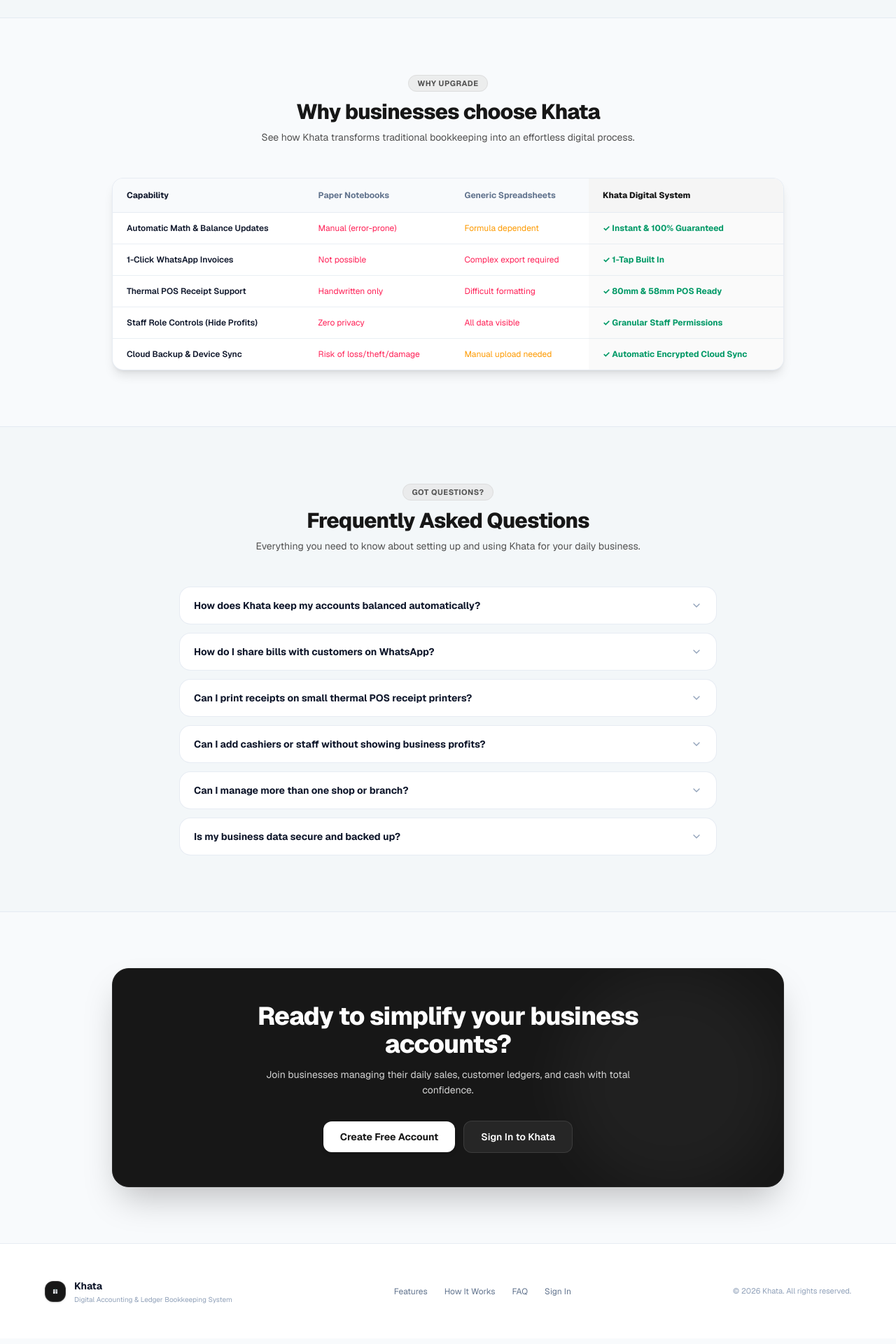
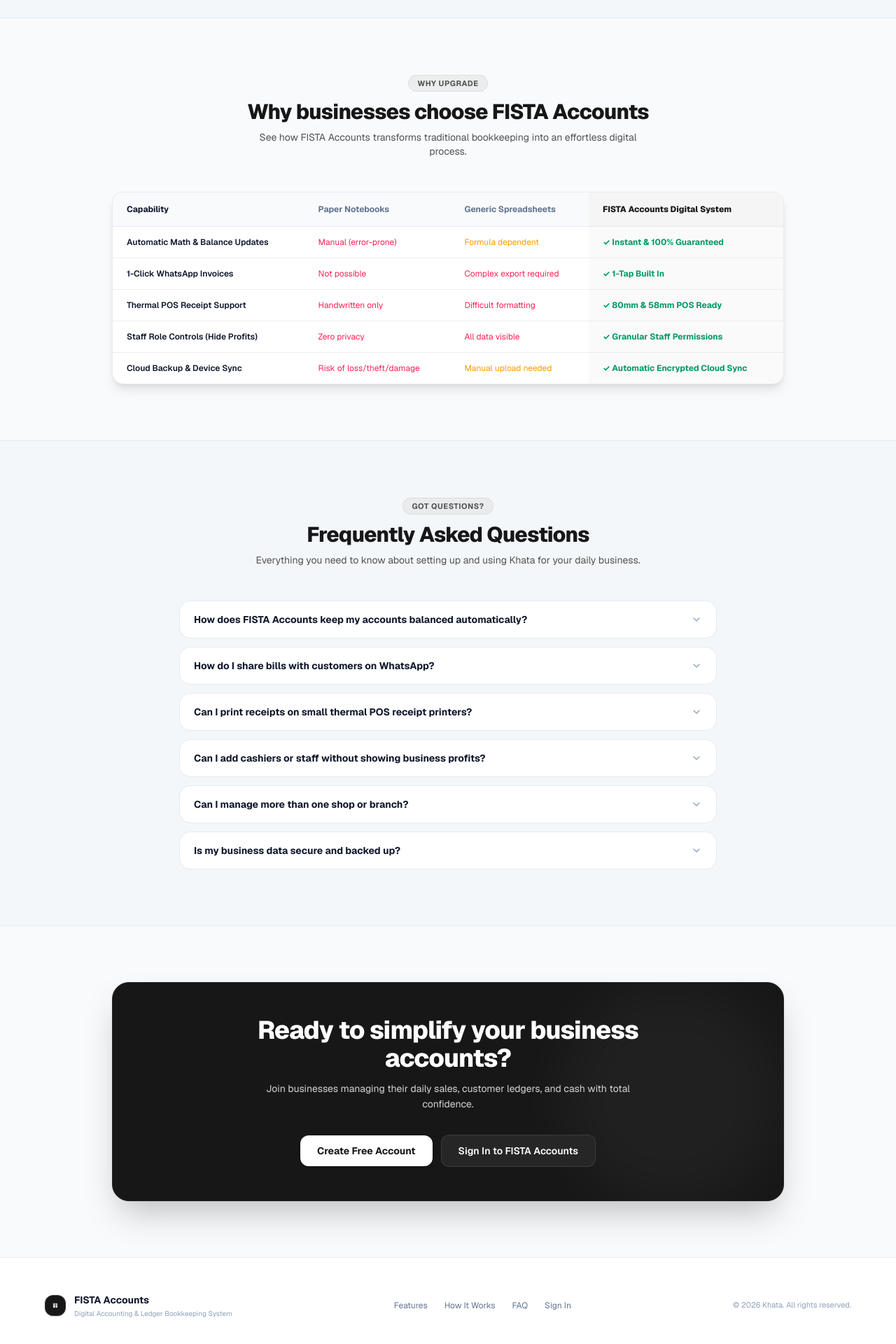
Before and after one commit to asad-naseem-692/digital-accounting-frontend, a Next.js app: page / in a window 1280 px wide. Shown: the part 2514-4434 px from the top of the page at 70% size. Built offline with nearby package versions, Linux system fonts and the light colour scheme; no server answers.

Commit message:
Update official webapp brand name to FISTA Accounts

```diff
--- a/app/(app)/layout.tsx
+++ b/app/(app)/layout.tsx
@@ -183,7 +183,7 @@
         <div className="flex flex-col items-center gap-3">
           <div className="w-8 h-8 rounded-full border-2 border-blue-600 border-t-transparent animate-spin" />
           <div className="text-slate-500 dark:text-slate-400 text-xs font-medium tracking-wide">
-            Loading Khata...
+            Loading FISTA Accounts...
           </div>
         </div>
       </div>
@@ -204,7 +204,7 @@
           </button>
           <KhataLogo size={28} />
           <span className="font-semibold text-sm tracking-tight text-slate-900 dark:text-white">
-            Khata
+            FISTA Accounts
           </span>
         </div>
 
@@ -231,7 +231,7 @@
             <KhataLogo size={32} />
             <div>
               <div className="font-bold text-sm text-slate-900 dark:text-white tracking-tight leading-tight">
-                Khata
+                FISTA Accounts
               </div>
               <div className="text-[10px] text-slate-400 dark:text-slate-400 font-medium">
                 Business Accounts
--- a/app/(auth)/layout.tsx
+++ b/app/(auth)/layout.tsx
@@ -34,7 +34,7 @@
           <KhataLogo size={36} />
           <div>
             <span className="font-bold text-xl tracking-tight text-neutral-900 dark:text-white block leading-none">
-              Khata
+              FISTA Accounts
             </span>
             <span className="text-[10px] uppercase font-bold tracking-widest text-neutral-500 dark:text-neutral-400">
               Business Accounts &amp; Billing
--- a/app/(auth)/login/page.tsx
+++ b/app/(auth)/login/page.tsx
@@ -85,7 +85,7 @@
           Welcome back
         </h1>
         <p className="text-slate-500 dark:text-slate-400 text-xs mt-1.5">
-          Sign in to access your Khata business accounts
+          Sign in to access your FISTA Accounts
         </p>
       </div>
 
--- a/app/(auth)/signup/page.tsx
+++ b/app/(auth)/signup/page.tsx
@@ -61,7 +61,7 @@
 
       clearActiveBusinessId();
       setSession(res.user, res.access_token);
-      showToast("Account created successfully! Welcome to Khata.", "success");
+      showToast("Account created successfully! Welcome to FISTA Accounts.", "success");
       router.push("/businesses");
     } catch (err: unknown) {
       if (err instanceof Error) {
@@ -90,7 +90,7 @@
           Create an account
         </h1>
         <p className="text-slate-500 dark:text-slate-400 text-xs mt-1.5">
-          Join businesses managing their daily accounts on Khata
+          Join businesses managing their daily accounts on FISTA Accounts
         </p>
       </div>
 
--- a/app/bill/[id]/page.tsx
+++ b/app/bill/[id]/page.tsx
@@ -101,7 +101,7 @@
           <div className="flex items-center gap-2">
             <KhataLogo size={22} />
             <span className="text-xs font-semibold uppercase tracking-wider text-gray-500">
-              Khata • Digital Invoice &amp; Receipt
+              FISTA Accounts • Digital Invoice &amp; Receipt
             </span>
           </div>
           <div className="flex items-center gap-2">
@@ -286,7 +286,7 @@
 
         {/* Footer info */}
         <p className="text-center text-[11px] text-gray-400">
-          Generated via Digital Khata &amp; Bookkeeping System
+          Generated via FISTA Accounts &amp; Bookkeeping System
         </p>
       </div>
 
--- a/app/layout.tsx
+++ b/app/layout.tsx
@@ -17,7 +17,7 @@
 });
 
 export const metadata: Metadata = {
-  title: "Khata — Digital Accounting",
+  title: "FISTA Accounts — Digital Accounting",
   description: "Digital ledger and accounting system for shops and businesses",
   icons: {
     icon: "/icon.svg",
--- a/app/page.tsx
+++ b/app/page.tsx
@@ -47,16 +47,16 @@
 
   const FAQS = [
     {
-      q: "How does Khata keep my accounts balanced automatically?",
-      a: "Every time you enter a sale, payment, or expense, Khata automatically updates your customer balance, cash in hand, and inventory. No manual calculation or complex accounting knowledge is needed.",
+      q: "How does FISTA Accounts keep my accounts balanced automatically?",
+      a: "Every time you enter a sale, payment, or expense, FISTA Accounts automatically updates your customer balance, cash in hand, and inventory. No manual calculation or complex accounting knowledge is needed.",
     },
     {
       q: "How do I share bills with customers on WhatsApp?",
-      a: "With one tap on any sale, Khata generates an invoice summary that you can send directly to your customer on WhatsApp with the amount due and bill link.",
+      a: "With one tap on any sale, FISTA Accounts generates an invoice summary that you can send directly to your customer on WhatsApp with the amount due and bill link.",
     },
     {
       q: "Can I print receipts on small thermal POS receipt printers?",
-      a: "Yes. Khata has built-in support for 80mm and 58mm thermal counter printers as well as standard full-page A4 invoices.",
+      a: "Yes. FISTA Accounts has built-in support for 80mm and 58mm thermal counter printers as well as standard full-page A4 invoices.",
     },
     {
       q: "Can I add cashiers or staff without showing business profits?",
@@ -64,7 +64,7 @@
     },
     {
       q: "Can I manage more than one shop or branch?",
-      a: "Yes. You can create multiple businesses inside one Khata account and switch between them anytime with a single click.",
+      a: "Yes. You can create multiple businesses inside one FISTA Accounts account and switch between them anytime with a single click.",
     },
     {
       q: "Is my business data secure and backed up?",
@@ -686,10 +686,10 @@
             Why Upgrade
           </span>
           <h2 className="text-2xl sm:text-3xl font-extrabold text-neutral-900 dark:text-white tracking-tight mt-3">
-            Why businesses choose Khata
+            Why businesses choose FISTA Accounts
           </h2>
           <p className="text-neutral-600 dark:text-neutral-300 text-xs sm:text-sm mt-2">
-            See how Khata transforms traditional bookkeeping into an effortless
+            See how FISTA Accounts transforms traditional bookkeeping into an effortless
             digital process.
           </p>
         </motion.div>
@@ -708,7 +708,7 @@
                   Generic Spreadsheets
                 </th>
                 <th className="py-4 px-5 font-extrabold text-neutral-900 dark:text-white bg-neutral-100 dark:bg-white/[0.06]">
-                  Khata Digital System
+                  FISTA Accounts Digital System
                 </th>
               </tr>
             </thead>
@@ -865,7 +865,7 @@
                 href="/login"
                 className="px-6 py-3 rounded-xl bg-neutral-800 hover:bg-neutral-700 text-white font-semibold text-xs sm:text-sm border border-white/10 transition-all active:scale-[0.98]"
               >
-                Sign In to Khata
+                Sign In to FISTA Accounts
               </Link>
             </div>
           </div>
@@ -881,7 +881,7 @@
             <KhataLogo size={30} />
             <div>
               <span className="font-bold text-sm text-slate-900 dark:text-white">
-                Khata
+                FISTA Accounts
               </span>
               <p className="text-[10px] text-slate-400">
                 Digital Accounting &amp; Ledger Bookkeeping System
--- a/components/KhataLogo.tsx
+++ b/components/KhataLogo.tsx
@@ -80,7 +80,7 @@
 
       {showText && (
         <span className={`tracking-tight text-neutral-900 dark:text-neutral-100 ${textClassName}`}>
-          Khata
+          FISTA Accounts
         </span>
       )}
     </div>
```
